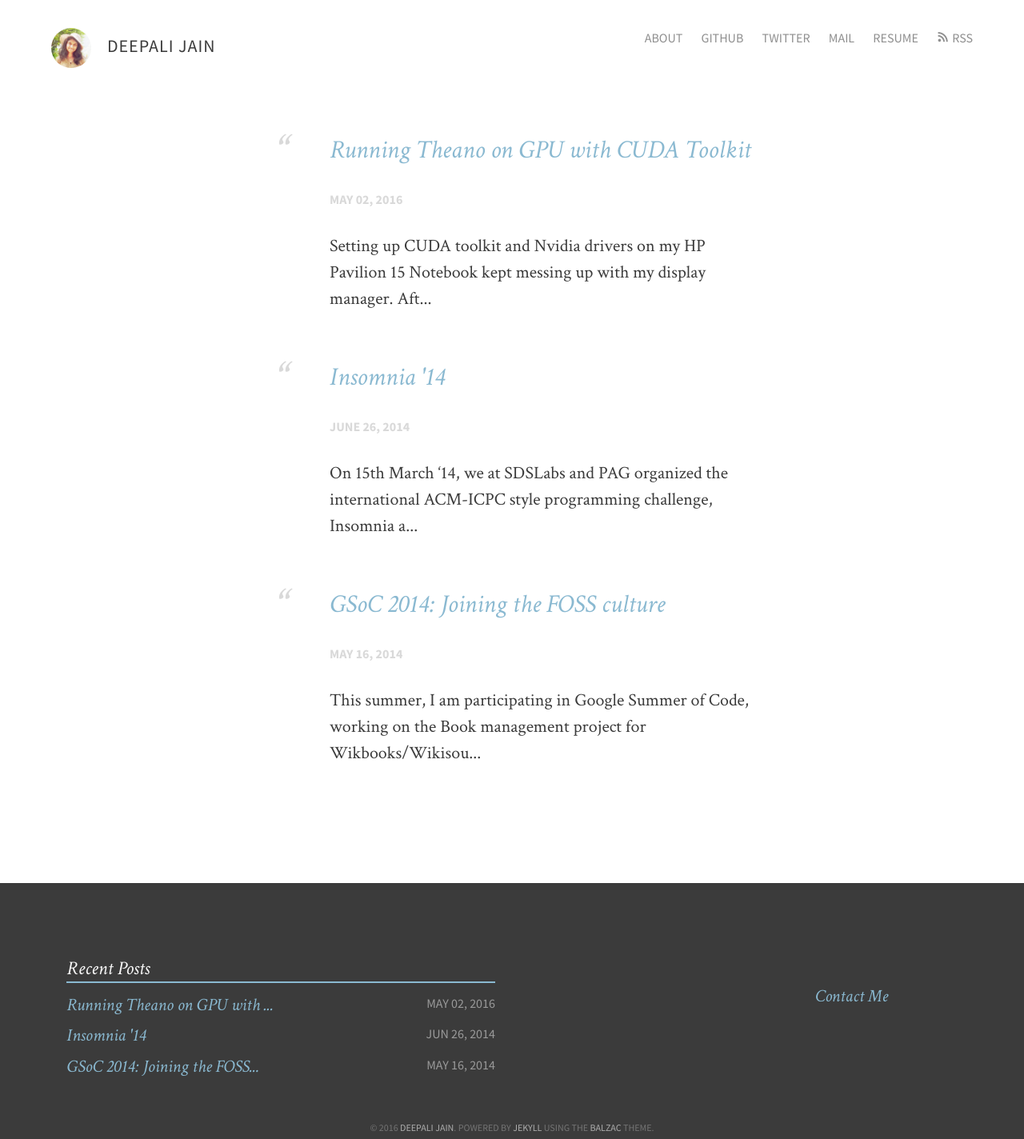
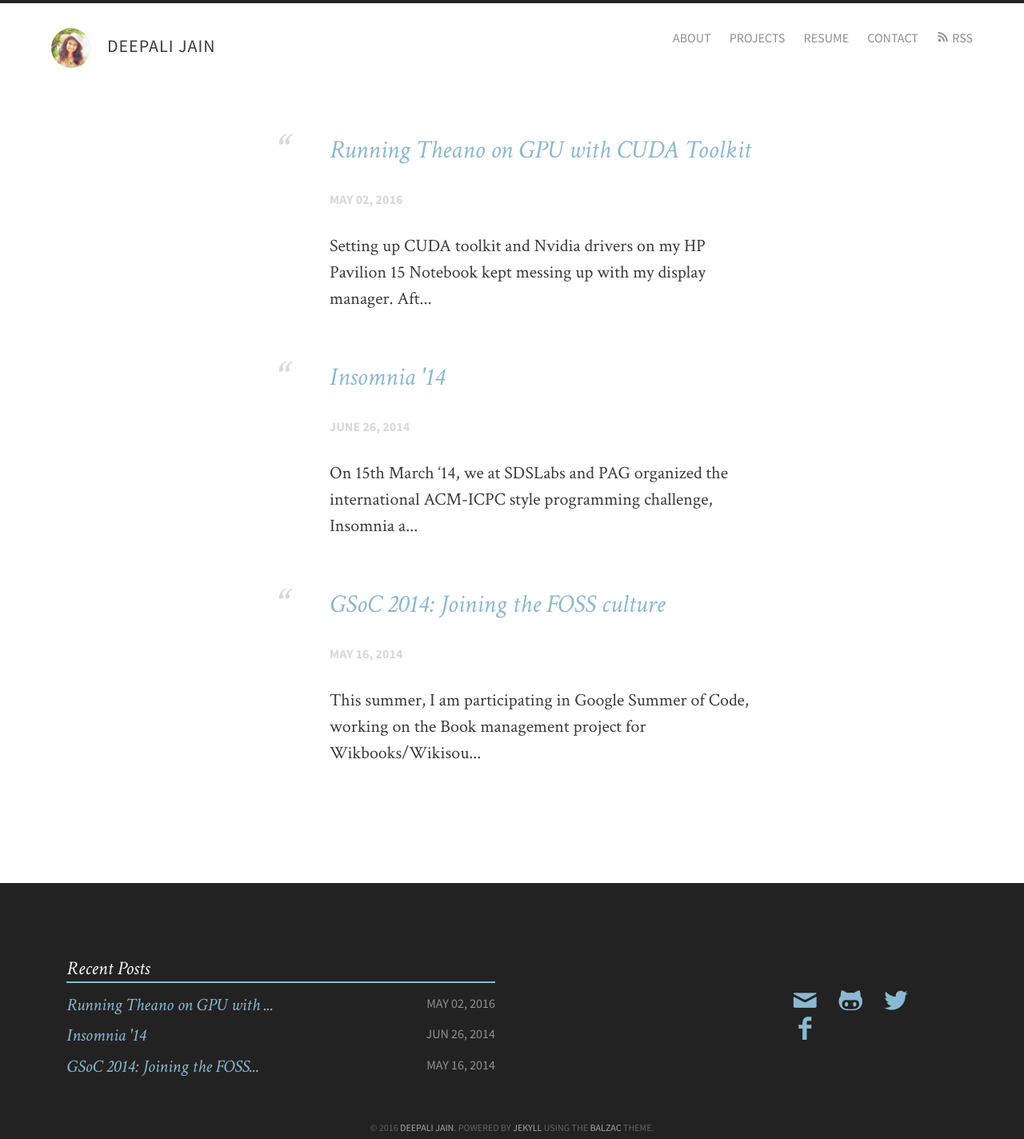
Before and after one commit to jaindeepali/jaindeepali.github.com, a Jekyll site: the page built from index.md, in a window 1280 px wide. Shown: the whole page at 80% size. Built offline with Jekyll 4.4.1, drawn with Linux system fonts in a browser that asks for light colours.

Commit message:
Add progress bar and social media icons

```diff
--- a/_config.yml
+++ b/_config.yml
@@ -13,6 +13,8 @@ owner:
   twitter:        Deepali01140419
   github:         jaindeepali
   disqus:         jaindeepali
+  facebook:       deepalijain8
+  google-plus:    +DeepaliJain811
   location:       "Roorkee, India"
   # Plug in your disqus shortname!
 
@@ -26,17 +28,14 @@ links:
   - title: About
     url: http://about.me/deepali
     external: true
-  - title: Github
+  - title: Projects
     url: https://github.com/jaindeepali
-    external: true
-  - title: Twitter
-    url: https://twitter.com/Deepali01140419
-    external: true
-  - title: Mail
-    url: mailto:jaindeepali811@gmail.com
     external: true
   - title: Resume
     url: /assets/resume/Deepali-Jain-Resume.pdf
+    external: true
+  - title: Contact
+    url: mailto:jaindeepali811@gmail.com
     external: true
   - title: RSS
     url: /feed.xml
--- a/_includes/footer.html
+++ b/_includes/footer.html
@@ -13,16 +13,14 @@
 
       <div class="social">
         <ul>
-            <li><a id="mail" href="mailto:{{ site.owner.email }}"><span class="foot-link">Contact Me</span></a></li>
-
-            <!-- {% if site.owner.twitter %}
-            <li><a id="twit" href="http://twitter.com/{{ site.owner.twitter }}" target="_blank"><span class="foot-link">@{{ site.owner.twitter }}</span></a></li>
-            {% endif %} -->
-
-
-            <!-- {% if site.owner.dribbble %}
-            <li><a id="drib" href="http://dribbble.com/{{ site.owner.dribbble }}" target="_blank"><span class="foot-link">Dribbble</span></a></li>
-            {% endif %} -->
+            <li>
+              <span class="foot-link">
+                <a id="mail" href="mailto:{{ site.owner.email }}"><span class="icon-mail"></span></a>
+                <a id="mail" href="https://github.com/{{site.owner.github}}"><span class="icon-github"></span></a>
+                <a id="mail" href="https://twitter.com/{{site.owner.twitter}}"><span class="icon-twitter"></span></a>
+                <a id="mail" href="https://www.facebook.com/{{site.owner.facebook}}"><span class="icon-facebook"></span></a>
+              </span>
+            </li>
         </ul>
     </div>
     </aside>
--- a/_includes/head-dark.html
+++ b/_includes/head-dark.html
@@ -10,7 +10,7 @@
 <meta property="og:url" content="{{ site.url }}{{ page.url }}">
 <meta property="og:site_name" content="{{ site.title }}">
 
-
+<script src="{{ site.url }}/assets/js/vendor/pace.min.js"></script>
 <link href="{{ site.url }}/feed.xml" type="application/atom+xml" rel="alternate" title="{{ site.title }} Feed">
 
 <!-- http://t.co/dKP3o1e -->
--- a/_includes/head.html
+++ b/_includes/head.html
@@ -13,6 +13,8 @@
 <meta property="og:site_name" content="{{ site.title }}">
 
 
+<script src="{{ site.url }}/assets/js/vendor/pace.min.js"></script>
+<!-- <link href="/pace/themes/pace-theme-barber-shop.css" rel="stylesheet" /> -->
 <link href="{{ site.url }}/feed.xml" type="application/atom+xml" rel="alternate" title="{{ site.title }} Feed">
 
 <!-- http://t.co/dKP3o1e -->
--- a/assets/css/i.css
+++ b/assets/css/i.css
@@ -977,7 +977,7 @@ header.site-header nav ul li a:hover {
 
 footer {
   width: 100%;
-  background: #3b3b3b;
+  background: #222;
   height: 320px;
   font-size: 22px;
   color: #f9f9f9;
@@ -1083,7 +1083,7 @@ footer .social {
   top: 109px;
   display: inline;
   float: left;
-  width: 14.16667%;
+  width: 17.16667%;
   margin: 0 1.25%;
   right: 5vw;
   font-style: italic;
@@ -1281,3 +1281,31 @@ footer .social ul li:last-child {
   vertical-align: middle;
   margin-right: 20px;
 }
+
+.pace {
+  -webkit-pointer-events: none;
+  pointer-events: none;
+
+  -webkit-user-select: none;
+  -moz-user-select: none;
+  user-select: none;
+}
+
+.pace-inactive {
+  /*display: none;*/
+}
+
+.pace .pace-progress {
+  background: #222;
+  position: fixed;
+  z-index: 2000;
+  top: 0;
+  right: 100%;
+  width: 100%;
+  height: 4px;
+}
+
+.foot-link span{
+  font-size: 32;
+  margin: 10px;
+}
```
Also changed, not shown: assets/js/vendor/pace.min.js (added).
